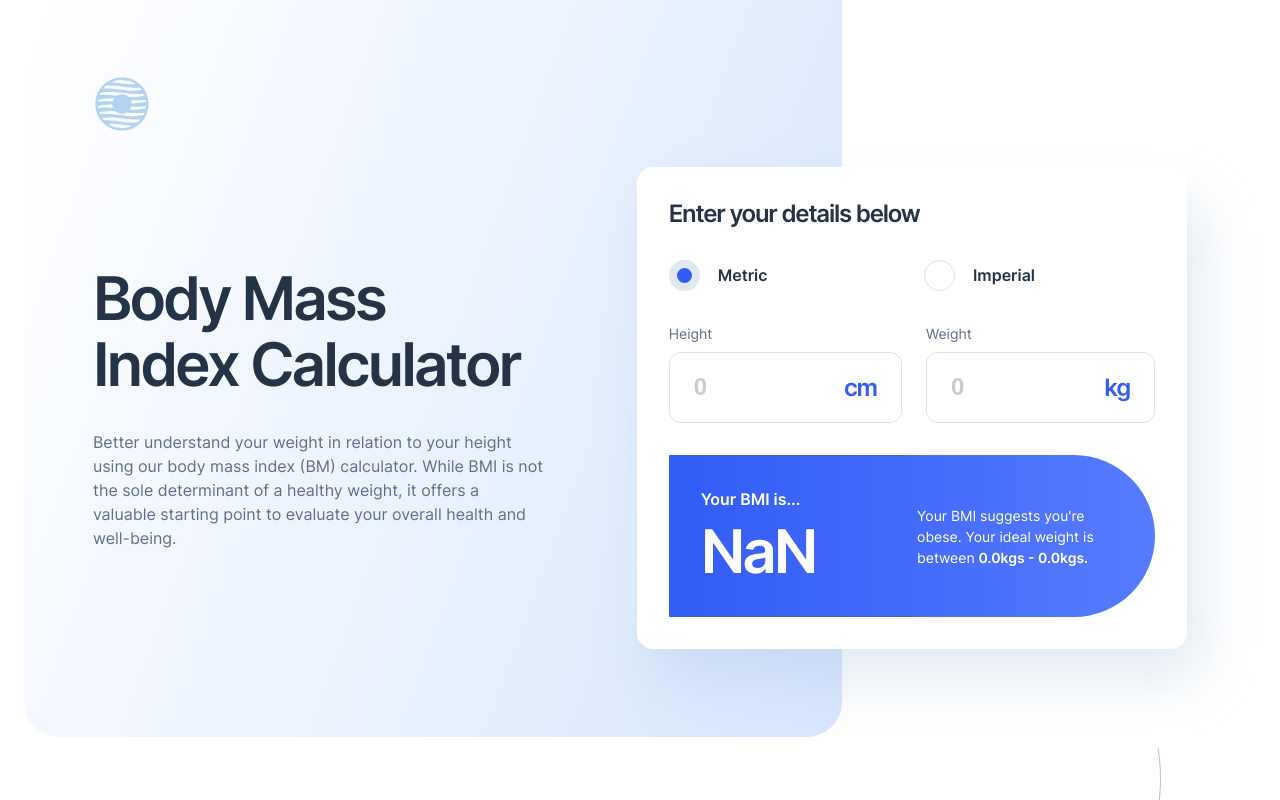
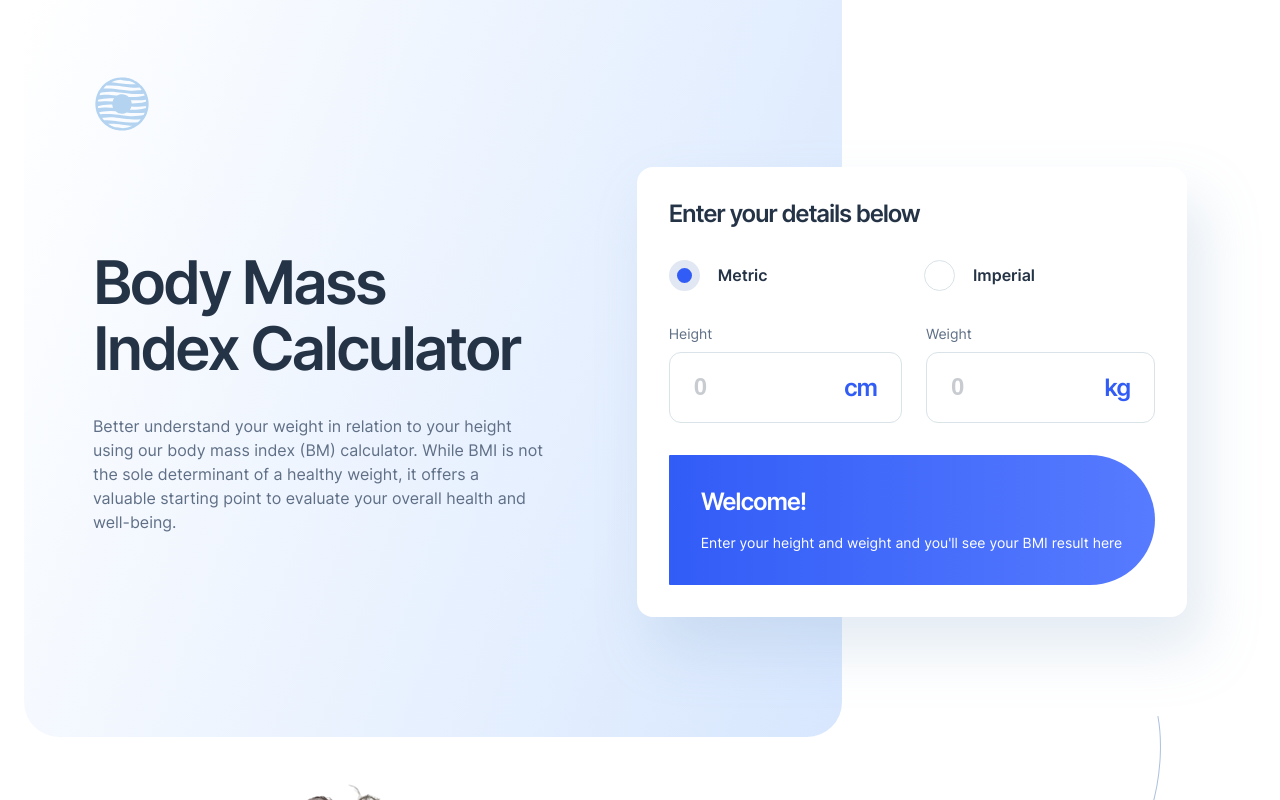
Before and after one commit to mihalymarcell86/bmi-calculator, a React (Vite) app: page / in a window 1280 px wide. Shown: the top 800 px of the page. Built offline with nearby package versions, Linux system fonts and the light colour scheme.

Commit message:
form-output

```diff
--- a/src/assets/components/FormResult.jsx
+++ b/src/assets/components/FormResult.jsx
@@ -1,12 +1,24 @@
 import PropTypes from "prop-types";
 import { useContext } from "react";
 import { InputContext } from "../context/InputContext";
+import { convertImperial } from "../utilities/imperial-coverter";
 
-import style from "../../styles/FormOutput.module.scss";
+import style from "../../styles/FormResult.module.scss";
 
 export default function FormOutput({ isMetric }) {
   const [units] = useContext(InputContext);
   const BMI = units.kg / (units.cm / 100) ** 2;
+
+  const healthy_min_metric = 18.5 * (units.cm / 100) ** 2;
+  const healthy_max_metric = 24.9 * (units.cm / 100) ** 2;
+  const healthy_min_imperial = convertImperial(
+    (18.5 / 703) * (units.ft * 12 + +units.in) ** 2,
+    "lbs"
+  );
+  const healthy_max_imperial = convertImperial(
+    (24.9 / 703) * (units.ft * 12 + +units.in) ** 2,
+    "lbs"
+  );
 
   let classification = "";
 
@@ -21,6 +33,17 @@ export default function FormOutput({ isMetric }) {
 
   return (
     <div className={style.result}>
+      {(+units.kg === 0 || +units.cm === 0) && (
+        <div>
+          <h2 className="heading-m">Welcome!</h2>
+          <p className="text-s">
+            Enter your height and weight and you&apos;ll see your BMI result
+            here
+          </p>
+        </div>
+      )}
+      {units.kg > 0 && units.cm > 0 && (
+        <>
           <div>
             <p className={`text-m bold ${style["result-paragraph"]}`}>
               Your BMI is...
@@ -34,24 +57,35 @@ export default function FormOutput({ isMetric }) {
           </div>
           <div>
             <p className={`text-s ${style[`result-evaluation`]}`}>
-          Your BMI suggests you&apos;re {classification}. Your ideal weight is
-          between{" "}
+              Your BMI suggests you&apos;re {classification}. Your ideal weight
+              is between{" "}
               <strong className="bold">
-            {/*Write utility function to convert quantities */}
                 {isMetric
-              ? `${(18.5 * (units.cm / 100) ** 2).toFixed(1)}kgs - ${(
-                  24.9 *
-                  (units.cm / 100) ** 2
-                ).toFixed(1)}kgs.`
-              : `${((18.5 / 703) * (units.ft * 12 + +units.in) ** 2).toFixed(
+                  ? `${healthy_min_metric.toFixed(
                       1
-                )}lbs - ${(
-                  (24.9 / 703) *
-                  (units.ft * 12 + +units.in) ** 2
-                ).toFixed(1)}lbs.`}
+                    )}kgs - ${healthy_max_metric.toFixed(1)}kgs.`
+                  : `${
+                      healthy_min_imperial[0] > 0
+                        ? healthy_min_imperial[0].toFixed() + "st"
+                        : ""
+                    } ${
+                      healthy_min_imperial[1] > 0
+                        ? healthy_min_imperial[1].toFixed() + "lbs"
+                        : ""
+                    } - ${
+                      healthy_max_imperial[0] > 0
+                        ? healthy_max_imperial[0].toFixed() + "st"
+                        : ""
+                    } ${
+                      healthy_max_imperial[1] > 0
+                        ? healthy_max_imperial[1].toFixed() + "lbs"
+                        : ""
+                    }`}
               </strong>
             </p>
           </div>
+        </>
+      )}
     </div>
   );
 }
--- a/src/assets/context/InputContext.jsx
+++ b/src/assets/context/InputContext.jsx
@@ -4,6 +4,7 @@ import {
   heightToMetric,
   weightToImperial,
   weightToMetric,
+  convertImperial,
 } from "../utilities/imperial-coverter";
 import PropTypes from "prop-types";
 
@@ -48,24 +49,19 @@ function reducer(state, { type, payload }) {
     case "CONVERT": {
       switch (unit) {
         case "in": {
-          const IN_in_FT = 12;
-          return {
-            ...state,
-            ft: +state.ft + Math.floor(value / IN_in_FT),
-            in: value % IN_in_FT,
-          };
+          const [ft, inch] = convertImperial(value, unit);
+          newState = { ft: +state.ft + ft, in: inch };
+          break;
         }
         case "lbs": {
-          const LB_in_ST = 14;
-          return {
-            ...state,
-            st: +state.st + Math.floor(value / LB_in_ST),
-            lbs: value % LB_in_ST,
-          };
+          const [st, lbs] = convertImperial(value, unit);
+          newState = { st: +state.st + st, lbs: lbs };
+          break;
         }
         default:
           return state;
       }
+      break;
     }
     default:
       throw new Error("Unknown action type.");
--- a/src/assets/utilities/imperial-coverter.js
+++ b/src/assets/utilities/imperial-coverter.js
@@ -2,6 +2,8 @@ const KG_in_ST = 6.35029;
 const KG_in_LB = 0.453592;
 const CM_in_FT = 30.48;
 const CM_in_IN = 2.54;
+const IN_in_FT = 12;
+const LB_in_ST = 14;
 
 export function heightToImperial(cm) {
   return [Math.floor(cm / CM_in_FT), (cm % CM_in_FT) / CM_in_IN];
@@ -18,3 +20,8 @@ export function weightToImperial(kg) {
 export function weightToMetric(st, lbs) {
   return st * KG_in_ST + lbs * KG_in_LB;
 }
+
+export function convertImperial(value, unit) {
+  if (unit === "in") return [Math.floor(value / IN_in_FT), value % IN_in_FT];
+  else return [Math.floor(value / LB_in_ST), value % LB_in_ST];
+}
--- a/src/styles/FormOutput.module.scss
+++ b/src/styles/FormResult.module.scss
@@ -1,13 +1,18 @@
 @use "util/global" as *;
 
 .result {
-  color: var(--result-text);
   background-image: $result-bg-gradient;
   padding: rem(32px);
   border-radius: rem(16px);
   display: flex;
   flex-direction: column;
   gap: rem(24px);
+  * {
+    color: var(--result-text);
+  }
+  h2 {
+    margin-bottom: rem(16px);
+  }
   @media (min-width: $bp-layout1) {
     border-radius: rem(16px) rem(999px) rem(999px) rem(16px);
     flex-direction: row;
```
Lines whose indentation alone changed are shown as unchanged.
